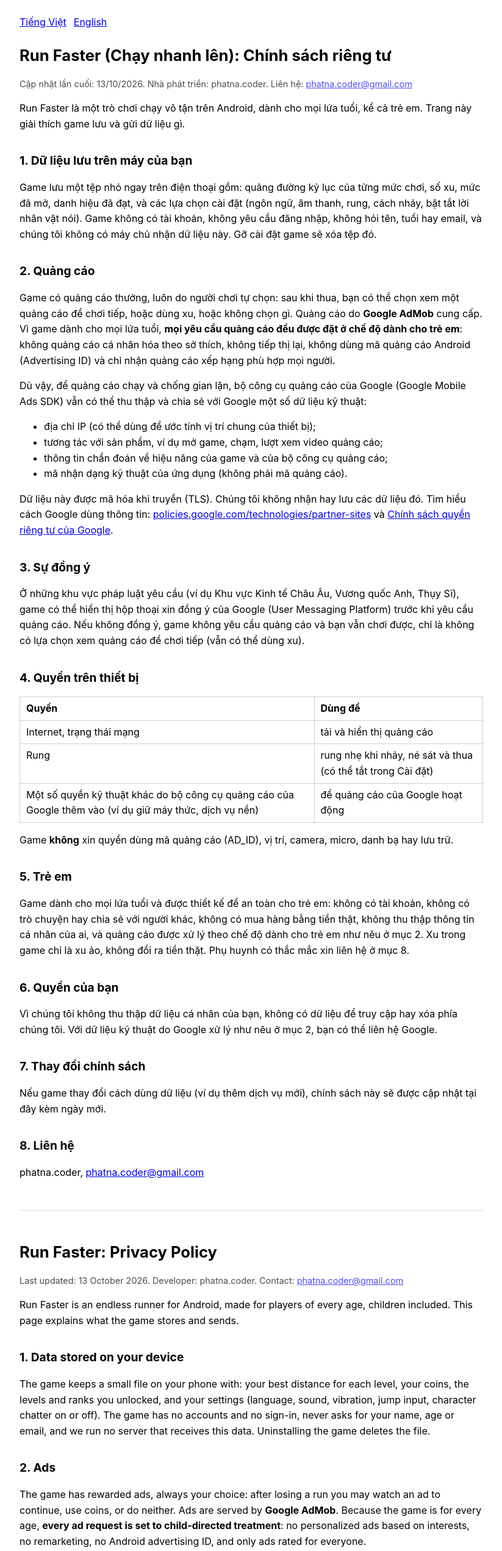
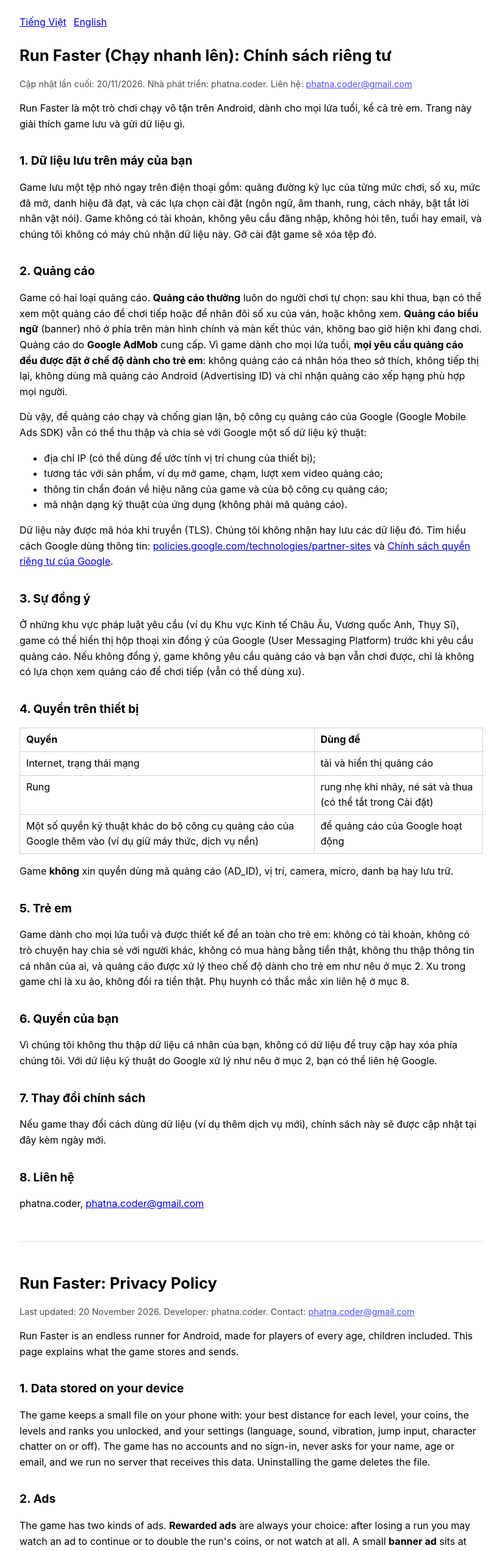
Before and after one commit to phatnadev/runfaster-privacy, a plain HTML site: page index.html in a window 1280 px wide. Shown: the top 2543 px of the page at 61% size, without its empty margins (228-1051 px from the left). Drawn offline with Linux system fonts and the light colour scheme.

Commit message:
docs: describe the banner ad and the double-coins rewarded ad
Run Faster 1.0.1 adds a small banner on the main and end-of-run screens (never during play) and a rewarded ad to double a run's coins. Update the ads section in Vietnamese and English and the last-updated date.

```diff
--- a/index.html
+++ b/index.html
@@ -22,7 +22,7 @@
 
 <section id="vi" lang="vi">
 <h1>Run Faster (Chạy nhanh lên): Chính sách riêng tư</h1>
-<p class="meta">Cập nhật lần cuối: 13/10/2026. Nhà phát triển: phatna.coder. Liên hệ: <a href="mailto:phatna.coder@gmail.com">phatna.coder@gmail.com</a></p>
+<p class="meta">Cập nhật lần cuối: 20/11/2026. Nhà phát triển: phatna.coder. Liên hệ: <a href="mailto:phatna.coder@gmail.com">phatna.coder@gmail.com</a></p>
 
 <p>Run Faster là một trò chơi chạy vô tận trên Android, dành cho mọi lứa tuổi, kể cả trẻ em. Trang này giải thích game lưu và gửi dữ liệu gì.</p>
 
@@ -30,7 +30,7 @@
 <p>Game lưu một tệp nhỏ ngay trên điện thoại gồm: quãng đường kỷ lục của từng mức chơi, số xu, mức đã mở, danh hiệu đã đạt, và các lựa chọn cài đặt (ngôn ngữ, âm thanh, rung, cách nhảy, bật tắt lời nhân vật nói). Game không có tài khoản, không yêu cầu đăng nhập, không hỏi tên, tuổi hay email, và chúng tôi không có máy chủ nhận dữ liệu này. Gỡ cài đặt game sẽ xóa tệp đó.</p>
 
 <h2>2. Quảng cáo</h2>
-<p>Game có quảng cáo thưởng, luôn do người chơi tự chọn: sau khi thua, bạn có thể chọn xem một quảng cáo để chơi tiếp, hoặc dùng xu, hoặc không chọn gì. Quảng cáo do <strong>Google AdMob</strong> cung cấp. Vì game dành cho mọi lứa tuổi, <strong>mọi yêu cầu quảng cáo đều được đặt ở chế độ dành cho trẻ em</strong>: không quảng cáo cá nhân hóa theo sở thích, không tiếp thị lại, không dùng mã quảng cáo Android (Advertising ID) và chỉ nhận quảng cáo xếp hạng phù hợp mọi người.</p>
+<p>Game có hai loại quảng cáo. <strong>Quảng cáo thưởng</strong> luôn do người chơi tự chọn: sau khi thua, bạn có thể xem một quảng cáo để chơi tiếp hoặc để nhân đôi số xu của ván, hoặc không xem. <strong>Quảng cáo biểu ngữ</strong> (banner) nhỏ ở phía trên màn hình chính và màn kết thúc ván, không bao giờ hiện khi đang chơi. Quảng cáo do <strong>Google AdMob</strong> cung cấp. Vì game dành cho mọi lứa tuổi, <strong>mọi yêu cầu quảng cáo đều được đặt ở chế độ dành cho trẻ em</strong>: không quảng cáo cá nhân hóa theo sở thích, không tiếp thị lại, không dùng mã quảng cáo Android (Advertising ID) và chỉ nhận quảng cáo xếp hạng phù hợp mọi người.</p>
 <p>Dù vậy, để quảng cáo chạy và chống gian lận, bộ công cụ quảng cáo của Google (Google Mobile Ads SDK) vẫn có thể thu thập và chia sẻ với Google một số dữ liệu kỹ thuật:</p>
 <ul>
   <li>địa chỉ IP (có thể dùng để ước tính vị trí chung của thiết bị);</li>
@@ -69,7 +69,7 @@
 
 <section id="en" lang="en">
 <h1>Run Faster: Privacy Policy</h1>
-<p class="meta">Last updated: 13 October 2026. Developer: phatna.coder. Contact: <a href="mailto:phatna.coder@gmail.com">phatna.coder@gmail.com</a></p>
+<p class="meta">Last updated: 20 November 2026. Developer: phatna.coder. Contact: <a href="mailto:phatna.coder@gmail.com">phatna.coder@gmail.com</a></p>
 
 <p>Run Faster is an endless runner for Android, made for players of every age, children included. This page explains what the game stores and sends.</p>
 
@@ -77,7 +77,7 @@
 <p>The game keeps a small file on your phone with: your best distance for each level, your coins, the levels and ranks you unlocked, and your settings (language, sound, vibration, jump input, character chatter on or off). The game has no accounts and no sign-in, never asks for your name, age or email, and we run no server that receives this data. Uninstalling the game deletes the file.</p>
 
 <h2>2. Ads</h2>
-<p>The game has rewarded ads, always your choice: after losing a run you may watch an ad to continue, use coins, or do neither. Ads are served by <strong>Google AdMob</strong>. Because the game is for every age, <strong>every ad request is set to child-directed treatment</strong>: no personalized ads based on interests, no remarketing, no Android advertising ID, and only ads rated for everyone.</p>
+<p>The game has two kinds of ads. <strong>Rewarded ads</strong> are always your choice: after losing a run you may watch an ad to continue or to double the run's coins, or not watch at all. A small <strong>banner ad</strong> sits at the top of the main screen and the end-of-run screen, never during play. Ads are served by <strong>Google AdMob</strong>. Because the game is for every age, <strong>every ad request is set to child-directed treatment</strong>: no personalized ads based on interests, no remarketing, no Android advertising ID, and only ads rated for everyone.</p>
 <p>Even so, to run ads and prevent fraud, Google's ad software (Google Mobile Ads SDK) may still collect and share some technical data with Google:</p>
 <ul>
   <li>IP address (which may be used to estimate the general location of the device);</li>
```
